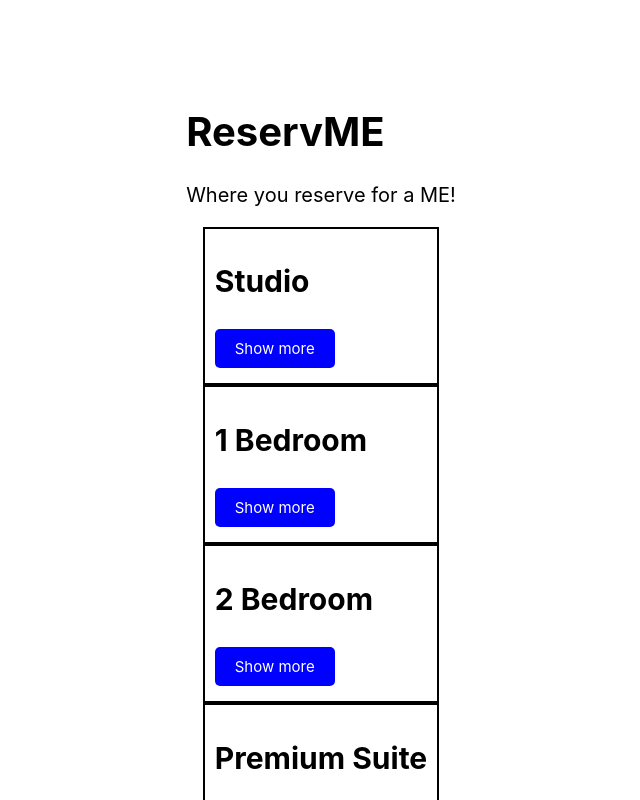
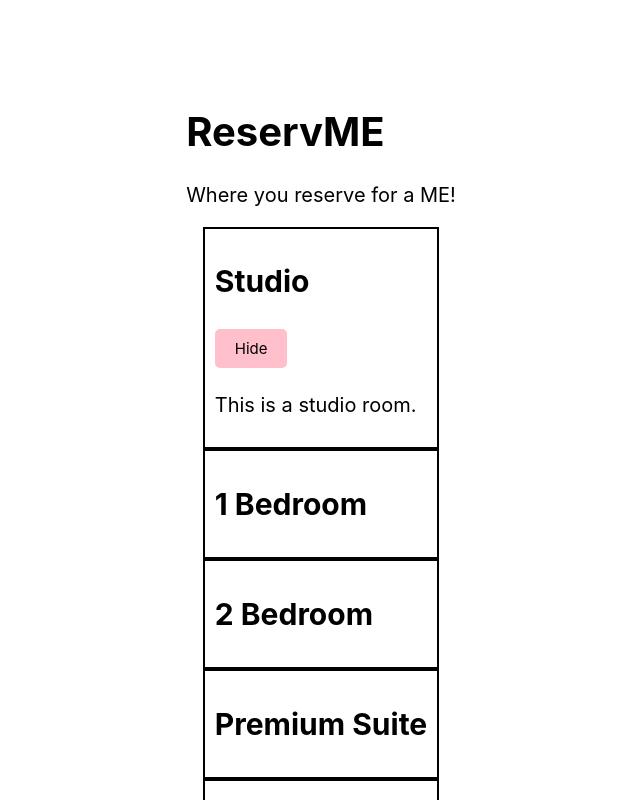
Before and after one commit to loveleen-kaur21/ReservMEJs, a Next.js app in the folder reservme-next-react/: page / in a window 1280 px wide. Both pictures are taken after a click on the button "Show more". Shown: the top 800 px of the page, without its empty margins (319-959 px from the left). Built offline with nearby package versions, Linux system fonts and the light colour scheme.

Commit message:
Added button to show/hide description

```diff
--- a/reservme-next-react/components/RoomForms.js
+++ b/reservme-next-react/components/RoomForms.js
@@ -1,28 +1,37 @@
 import ToggleButton from '../components/ToggleButton'
+import StudioDesc from '../components/StudioDesc'
+import { useState, useEffect } from 'react'
 import styles from '../styles/Rooms.module.css'
 
 const RoomForms = ({rooms}) => {
+    const [showStudioDesc, setShowStudio] = useState(false)
+    const [showOneBedDesc, setShowOneBed] = useState(false)
+    const [showTwoBedDesc, setShowTwoBed] = useState(false)
+    const [showPremiumDesc, setShowPremium] = useState(false)
+    const [showPresidentialDesc, setShowPresidential] = useState(false)
     return (
         <div>
             <div className={styles.roomCard}>
                 <h2>Studio</h2>
-                <ToggleButton />
+                <ToggleButton onClick={() => setShowStudio(!showStudioDesc)} btnColor={showStudioDesc ? "pink" : "blue"} text={showStudioDesc ? "Hide" : "Show more"} textColor={showStudioDesc ? "black" : "white"} />
+                {showStudioDesc && <StudioDesc />}
+
             </div>
             <div className={styles.roomCard}>
                 <h2>1 Bedroom</h2>
-                <ToggleButton />
+                {/* <ToggleButton onClick={toggleButton} /> */}
             </div>
             <div className={styles.roomCard}>
                 <h2>2 Bedroom</h2>
-                <ToggleButton />
+                {/* <ToggleButton onClick={toggleButton} /> */}
             </div>
             <div className={styles.roomCard}>
                 <h2>Premium Suite</h2>
-                <ToggleButton />
+                {/* <ToggleButton onClick={toggleButton} /> */}
             </div>
             <div className={styles.roomCard}>
                 <h2>Presidential</h2>
-                <ToggleButton />
+                {/* <ToggleButton onClick={toggleButton} /> */}
             </div>
         </div>
     )
--- /dev/null
+++ b/reservme-next-react/components/StudioDesc.js
@@ -0,0 +1,9 @@
+const StudioDesc = () => {
+    return (
+        <div>
+            <p>This is a studio room.</p>
+        </div>
+    )
+}
+
+export default StudioDesc
--- a/reservme-next-react/components/ToggleButton.js
+++ b/reservme-next-react/components/ToggleButton.js
@@ -1,8 +1,8 @@
 import styles from '../styles/Button.module.css'
 
-const ToggleButton = () => {
+const ToggleButton = ({onClick, btnColor, textColor, text}) => {
     return (
-        <button className={styles.btn}>Show more</button>
+        <button onClick={onClick} className={styles.btn} style={{backgroundColor: btnColor, color: textColor}}>{text}</button>
     )
 }
 
--- a/reservme-next-react/package.json
+++ b/reservme-next-react/package.json
@@ -8,8 +8,10 @@
     "start": "next start"
   },
   "dependencies": {
+    "bootstrap": "^4.6.0",
     "next": "^10.1.3",
     "react": "^17.0.2",
+    "react-bootstrap": "^1.5.2",
     "react-dom": "^17.0.2"
   }
 }
```
Also changed, not shown: 1 other file (tests, documents, lock files or other folders).
